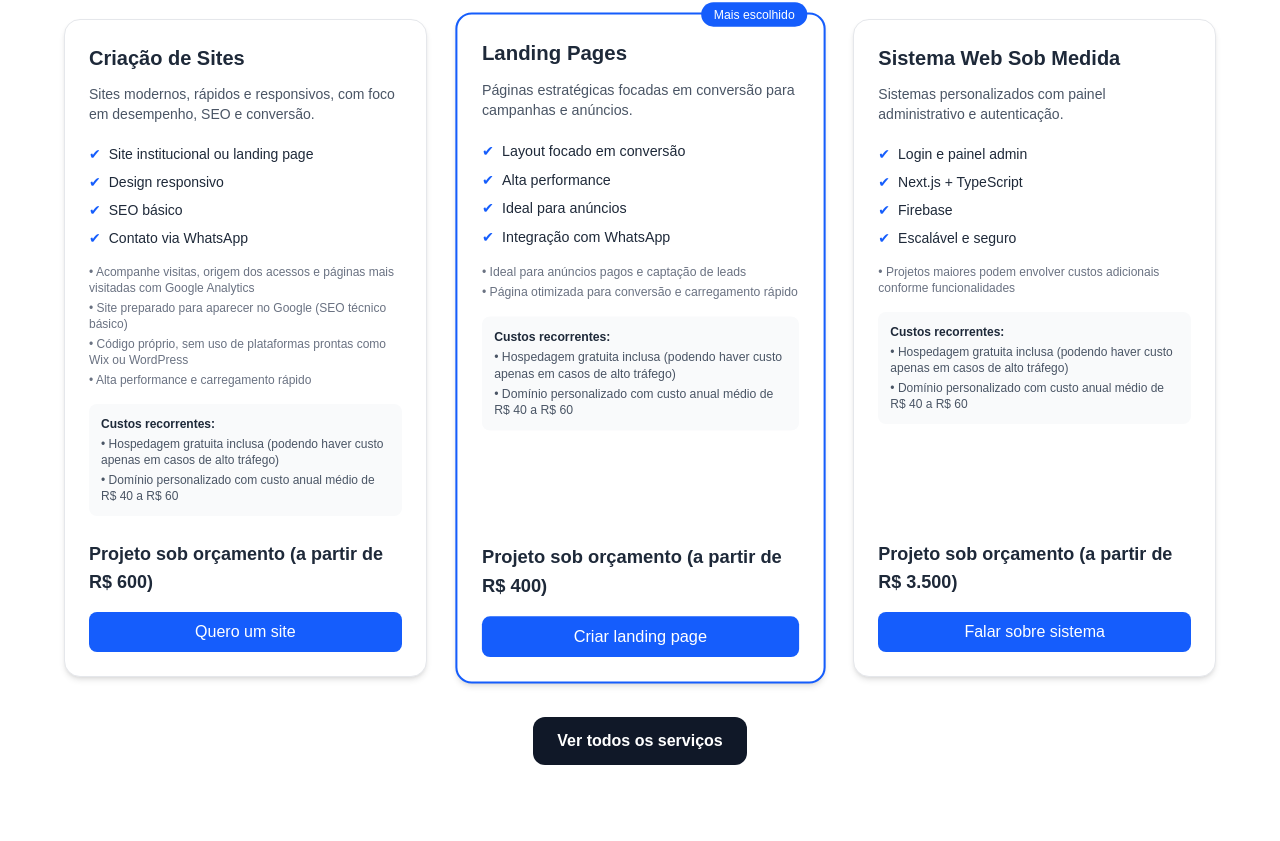
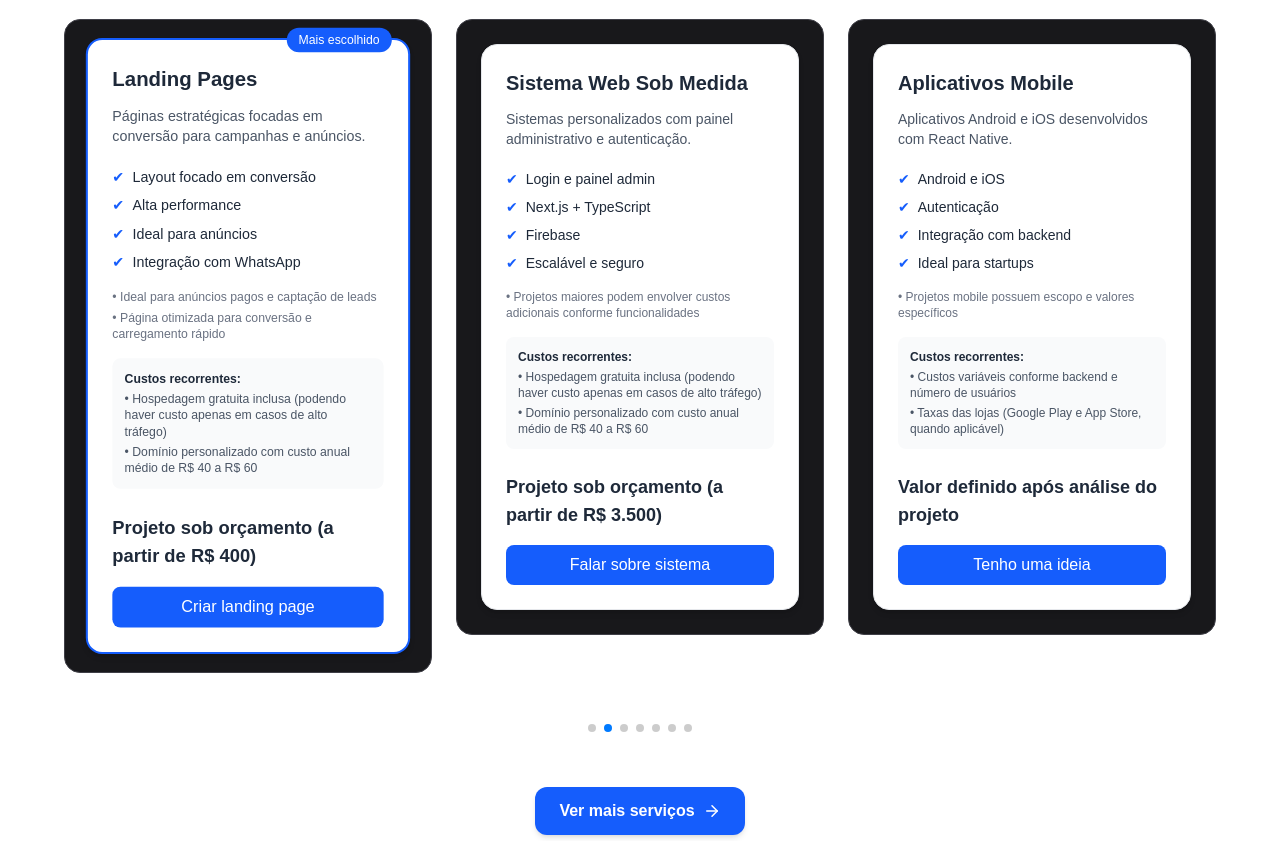
Before and after one commit to vinisantos2/meu-portfolio, a Next.js app: page / in a window 1280 px wide. Shown: the part 2459-3300 px from the top of the page. Built offline with nearby package versions, Linux system fonts and the light colour scheme.

Commit message:
Feat padronização de botoes e adicionado carrosel aos cards de seviços

```diff
--- a/package.json
+++ b/package.json
@@ -18,7 +18,8 @@
     "react": "^19.0.0",
     "react-dom": "^19.0.0",
     "react-icons": "^5.5.0",
-    "react-responsive-carousel": "^3.2.23"
+    "react-responsive-carousel": "^3.2.23",
+    "swiper": "^12.0.3"
   },
   "devDependencies": {
     "@tailwindcss/postcss": "^4.1.6",
--- /dev/null
+++ b/src/components/ButtonPadrão.tsx
@@ -0,0 +1,75 @@
+import Link from "next/link";
+import { ReactNode } from "react";
+
+type ButtonPadraoProps = {
+  href?: string;
+  onClick?: () => void;
+  children: ReactNode;
+  icon?: ReactNode;
+  variant?: "primary" | "secondary" | "outline";
+  className?: string;
+};
+
+export default function ButtonPadrao({
+  href,
+  onClick,
+  children,
+  icon,
+  variant = "primary",
+  className = "",
+}: ButtonPadraoProps) {
+  const baseStyle = `
+    inline-flex items-center justify-center gap-2
+    px-6 py-3 rounded-xl
+    font-semibold
+    transition-all duration-300
+    focus:outline-none focus:ring-2 focus:ring-offset-2
+  `;
+
+  const variants = {
+    primary: `
+      bg-blue-600 text-white
+      hover:bg-blue-700
+      focus:ring-blue-500
+      shadow-md
+    `,
+    secondary: `
+      bg-gray-900 text-white
+      hover:bg-gray-800
+      focus:ring-gray-500
+      shadow-md
+    `,
+    outline: `
+      border border-gray-300 text-gray-900
+      hover:bg-gray-100
+      focus:ring-gray-400
+    `,
+  };
+
+  const content = (
+    <span className="flex items-center gap-2">
+      {children}
+      {icon}
+    </span>
+  );
+
+  if (href) {
+    return (
+      <Link
+        href={href}
+        className={`${baseStyle} ${variants[variant]} ${className}`}
+      >
+        {content}
+      </Link>
+    );
+  }
+
+  return (
+    <button
+      onClick={onClick}
+      className={`${baseStyle} ${variants[variant]} ${className}`}
+    >
+      {content}
+    </button>
+  );
+}
--- a/src/sections/profile.tsx
+++ b/src/sections/profile.tsx
@@ -1,8 +1,9 @@
+import ButtonPadrao from "../components/ButtonPadrão";
+
 export default function Profile() {
   return (
     <section id="perfil" className="bg-emerald-50 dark:bg-gray-800 py-20 px-6">
       <div className="max-w-6xl mx-auto flex flex-col md:flex-row items-center md:items-start gap-12">
-
         {/* FOTO */}
         <div className="flex-shrink-0">
           <img
@@ -25,15 +26,16 @@ export default function Profile() {
               <span className="font-semibold text-blue-600 dark:text-blue-400">
                 Vinicius Santos
               </span>
-              . Sou desenvolvedor web e trabalho criando sites e sistemas modernos,
-              rápidos e responsivos, focados em entregar resultado real para negócios.
+              . Sou desenvolvedor web e trabalho criando sites e sistemas
+              modernos, rápidos e responsivos, focados em entregar resultado
+              real para negócios.
             </p>
 
             <p className="text-base md:text-lg text-gray-700 dark:text-gray-200 leading-relaxed">
-              Tenho experiência com <strong>React</strong>, <strong>Next.js</strong> e{" "}
-              <strong>TypeScript</strong>, desenvolvendo interfaces limpas,
-              acessíveis e fáceis de usar, sempre pensando na experiência do usuário
-              e na conversão.
+              Tenho experiência com <strong>React</strong>,{" "}
+              <strong>Next.js</strong> e <strong>TypeScript</strong>,
+              desenvolvendo interfaces limpas, acessíveis e fáceis de usar,
+              sempre pensando na experiência do usuário e na conversão.
             </p>
 
             <p className="text-base md:text-lg text-gray-700 dark:text-gray-200 leading-relaxed">
@@ -51,7 +53,8 @@ export default function Profile() {
 
             <ul className="space-y-4 text-gray-700 dark:text-gray-200 text-base">
               <li>
-                <strong>Pós-graduação</strong> — Desenvolvimento Mobile (Estácio)
+                <strong>Pós-graduação</strong> — Desenvolvimento Mobile
+                (Estácio)
               </li>
               <li>
                 <strong>Graduação</strong> — Sistemas de Informação
@@ -63,13 +66,9 @@ export default function Profile() {
           </div>
 
           {/* CTA SUAVE */}
+
           <div className="mt-10">
-            <a
-              href="#contato"
-              className="inline-block px-8 py-3 bg-blue-600 text-white rounded-xl font-semibold hover:bg-blue-700 transition"
-            >
-              Falar sobre meu projeto
-            </a>
+            <ButtonPadrao href="#contato">Falar sobre meu projeto</ButtonPadrao>
           </div>
         </div>
       </div>
--- a/src/sections/projects.tsx
+++ b/src/sections/projects.tsx
@@ -1,13 +1,17 @@
-'use client';
+"use client";
 
-import ProjetoCard from '@/src/components/ProjetoCard';
-import { projetos } from '@/src/data/projetos';
-import { motion } from 'framer-motion';
-import { ArrowRight } from 'lucide-react';
+import ProjetoCard from "@/src/components/ProjetoCard";
+import { projetos } from "@/src/data/projetos";
+import { motion } from "framer-motion";
+import { ArrowRight } from "lucide-react";
+import ButtonPadrao from "../components/ButtonPadrão";
 
 export default function Projects() {
   return (
-    <section id="projetos" className="bg-emerald-50 dark:bg-gray-900 py-16 px-6">
+    <section
+      id="projetos"
+      className="bg-emerald-50 dark:bg-gray-900 py-16 px-6"
+    >
       <div className="max-w-6xl mx-auto text-center mb-12">
         <h2 className="text-4xl md:text-5xl font-bold text-gray-800 dark:text-white mb-4">
           Meus Projetos
@@ -30,22 +34,18 @@ export default function Projects() {
             key={projeto.title}
             initial={{ opacity: 0, y: 40 }}
             whileInView={{ opacity: 1, y: 0 }}
-            transition={{ duration: 0.5, ease: 'easeOut' }}
+            transition={{ duration: 0.5, ease: "easeOut" }}
           >
-            <ProjetoCard  {...projeto} />
+            <ProjetoCard {...projeto} />
           </motion.div>
         ))}
       </motion.div>
 
       {projetos.length > 6 && (
         <div className="flex justify-center mt-14">
-          <a
-            href="/pageProjects"
-            className="inline-flex items-center gap-2 px-6 py-3 bg-blue-600 text-white rounded-lg shadow-md hover:bg-blue-700 transition-all"
-          >
+          <ButtonPadrao icon={<ArrowRight size={18} />} href="/pageProjects">
             Ver mais projetos
-            <ArrowRight size={18} />
-          </a>
+          </ButtonPadrao>
         </div>
       )}
     </section>
--- a/src/sections/servicos.tsx
+++ b/src/sections/servicos.tsx
@@ -1,6 +1,16 @@
+"use client";
+
 import Link from "next/link";
+import { Swiper, SwiperSlide } from "swiper/react";
+import { Pagination, Autoplay } from "swiper/modules";
+
 import CardAnuncio from "../components/CardAnuncio";
 import { LISTA_ANUNCIOS } from "../data/ListaAnuncios";
+
+import "swiper/css";
+import "swiper/css/pagination";
+import ButtonPadrao from "../components/ButtonPadrão";
+import { ArrowRight } from "lucide-react";
 
 export default function SecaoServicos() {
   return (
@@ -19,27 +29,43 @@ export default function SecaoServicos() {
           transformar ideias em produtos reais.
         </p>
 
-        {/* CARDS */}
-        <div className="grid gap-8 sm:grid-cols-2 lg:grid-cols-3">
-          {LISTA_ANUNCIOS.slice(0, 3).map((anuncio) => (
-            <CardAnuncio key={anuncio.id} anuncio={anuncio} />
+        {/* CARROSSEL */}
+        <Swiper
+          modules={[Pagination, Autoplay]}
+          spaceBetween={24}
+          pagination={{ clickable: true }}
+          autoplay={{
+            delay: 4000,
+            disableOnInteraction: false,
+          }}
+          breakpoints={{
+            0: {
+              slidesPerView: 1,
+            },
+            640: {
+              slidesPerView: 2,
+            },
+            1024: {
+              slidesPerView: 3,
+            },
+          }}
+        >
+          {LISTA_ANUNCIOS.map((anuncio) => (
+            <SwiperSlide
+              className="flex flex-col h-full min-h-[520px] rounded-2xl bg-zinc-900 border border-zinc-700 p-6"
+              key={anuncio.id}
+            >
+              <CardAnuncio anuncio={anuncio} />
+            </SwiperSlide>
           ))}
-        </div>
-        <div className="text-center">
-          <Link
-            href="/servicos"
-            className="
-    mt-10 inline-flex items-center justify-center
-    rounded-xl px-6 py-3
-    bg-gray-900 dark:bg-white
-    text-white dark:text-gray-900
-    font-semibold
-    hover:opacity-90
-    transition
-  "
-          >
-            Ver todos os serviços
-          </Link>
+        </Swiper>
+
+        {/* BOTÃO */}
+
+        <div className="text-center mt-10">
+          <ButtonPadrao icon={<ArrowRight size={18} />} href="/servicos">
+            Ver mais serviços
+          </ButtonPadrao>
         </div>
       </div>
     </section>
```
Also changed, not shown: src/components/CardAnuncio.tsx (+2 -7 lines), 1 other file (tests, documents, lock files or other folders).
